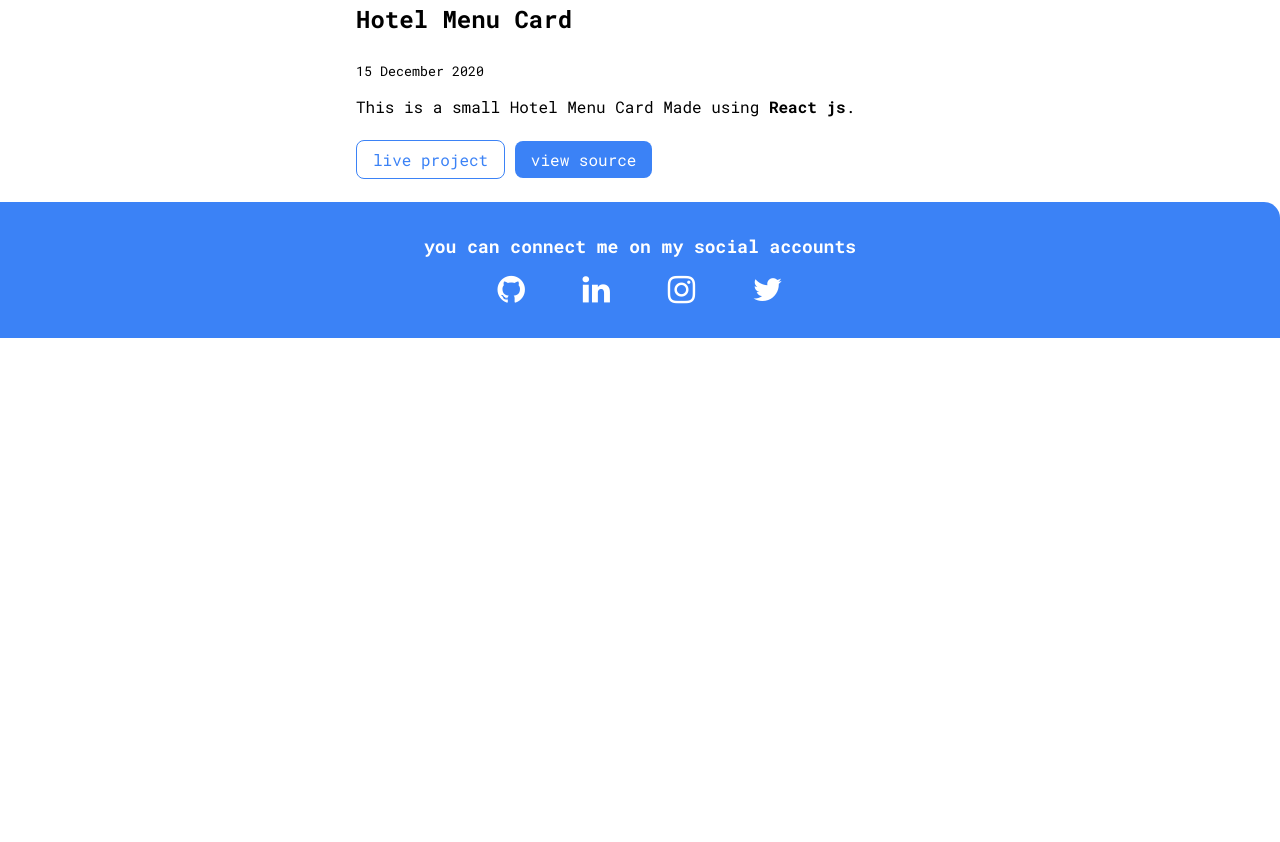
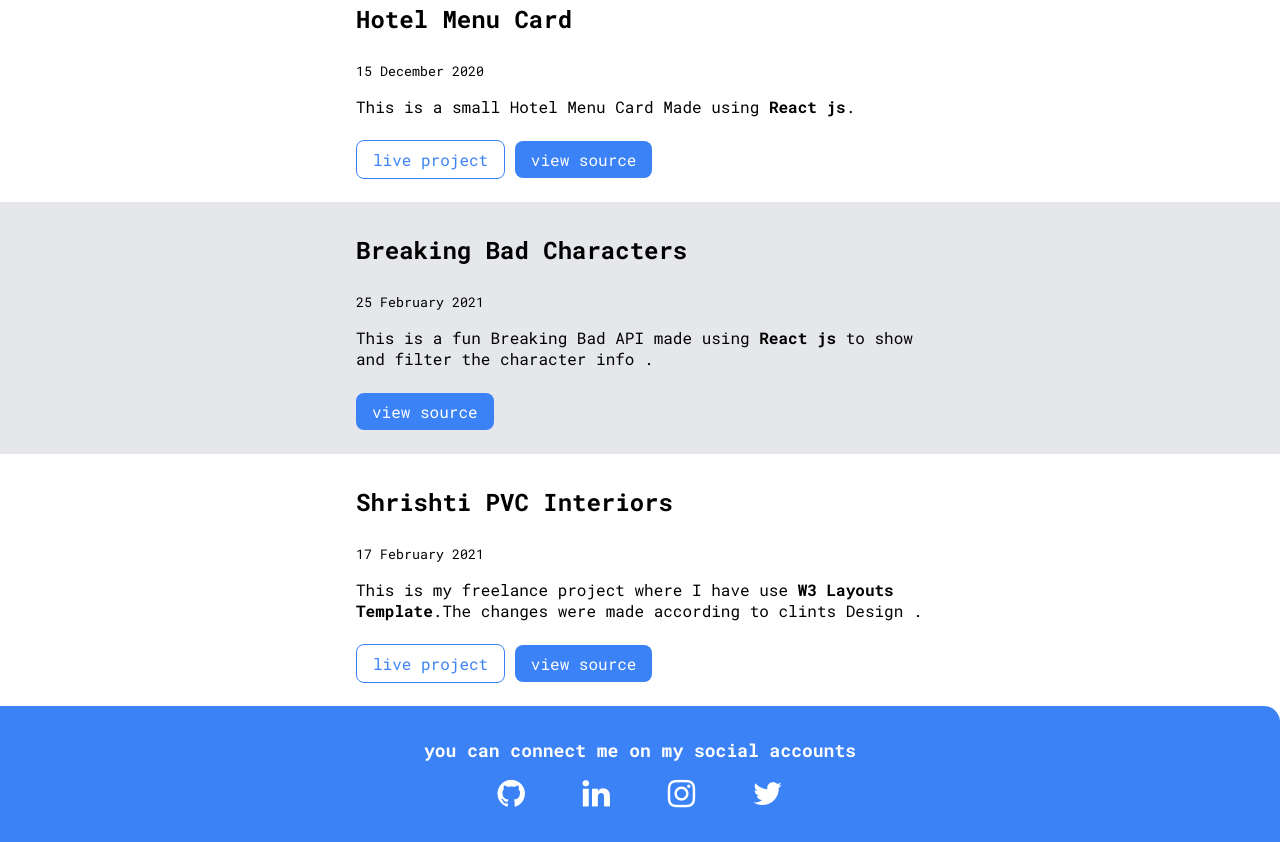
Before and after one commit to Jitesh-Gadage16/Tanay-Pratap-Bootcamp, a plain HTML site: page project.html in a window 1280 px wide. Shown: the part 1480-2322 px from the top of the page. Before the commit the page ends 1818 px from the top, so only its background shows below. Drawn offline with Linux system fonts and the light colour scheme.

Commit message:
new projects added

```diff
--- a/project.html
+++ b/project.html
@@ -84,6 +84,24 @@
             <a href="https://github.com/Jitesh-Gadage16/Hotel-Menu-Card" class="link link-primary">view source<a>
             </div>
         </li>
+        <li class="project-list-item ow">
+            <div class="container container-center">
+            <h2 class="project-heading">Breaking Bad Characters</h2>
+            <small class="date">25 February 2021</small>
+            <p class="project-dsc">This is a fun Breaking Bad API made using <strong>React js</strong> to show and filter the character info .</p>
+             <!-- <a href="https://j1fs5.csb.app/" class="link link-secondary">live project<a> -->
+            <a href="https://github.com/Jitesh-Gadage16/Breaking-Bad-Fun-API" class="link link-primary">view source<a>
+            </div>
+        </li>
+        <li class="project-list-item ">
+            <div class="container container-center">
+            <h2 class="project-heading">Shrishti PVC Interiors </h2>
+            <small class="date">17 February 2021</small>
+            <p class="project-dsc">This is my freelance project where I have use <strong>W3 Layouts Template</strong>.The changes were made according to clints Design .</p>
+             <a href="https://shrishtipcvinteriors.netlify.app/" class="link link-secondary">live project<a>
+            <a href="https://github.com/Jitesh-Gadage16/Ecommerce-website" class="link link-primary">view source<a>
+            </div>
+        </li>
     </ol>
 
     <footer class="footer">
```
